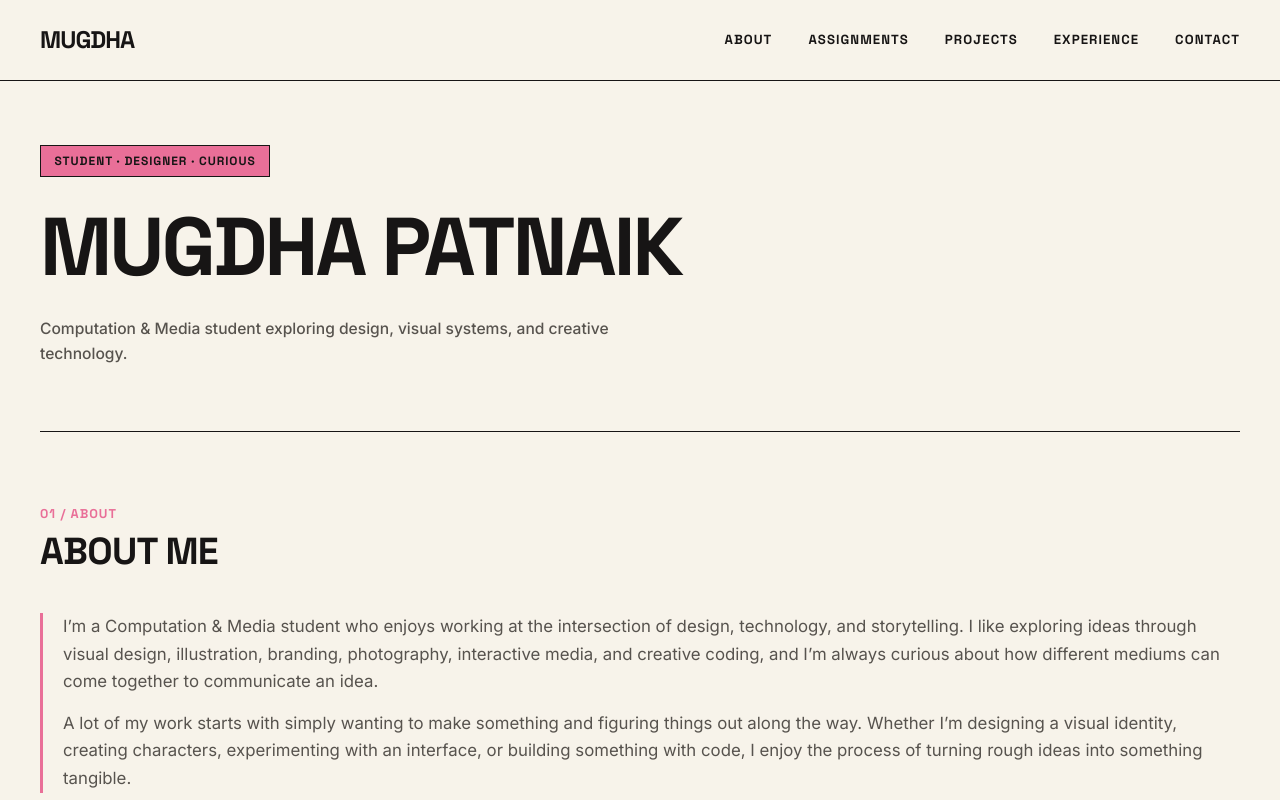
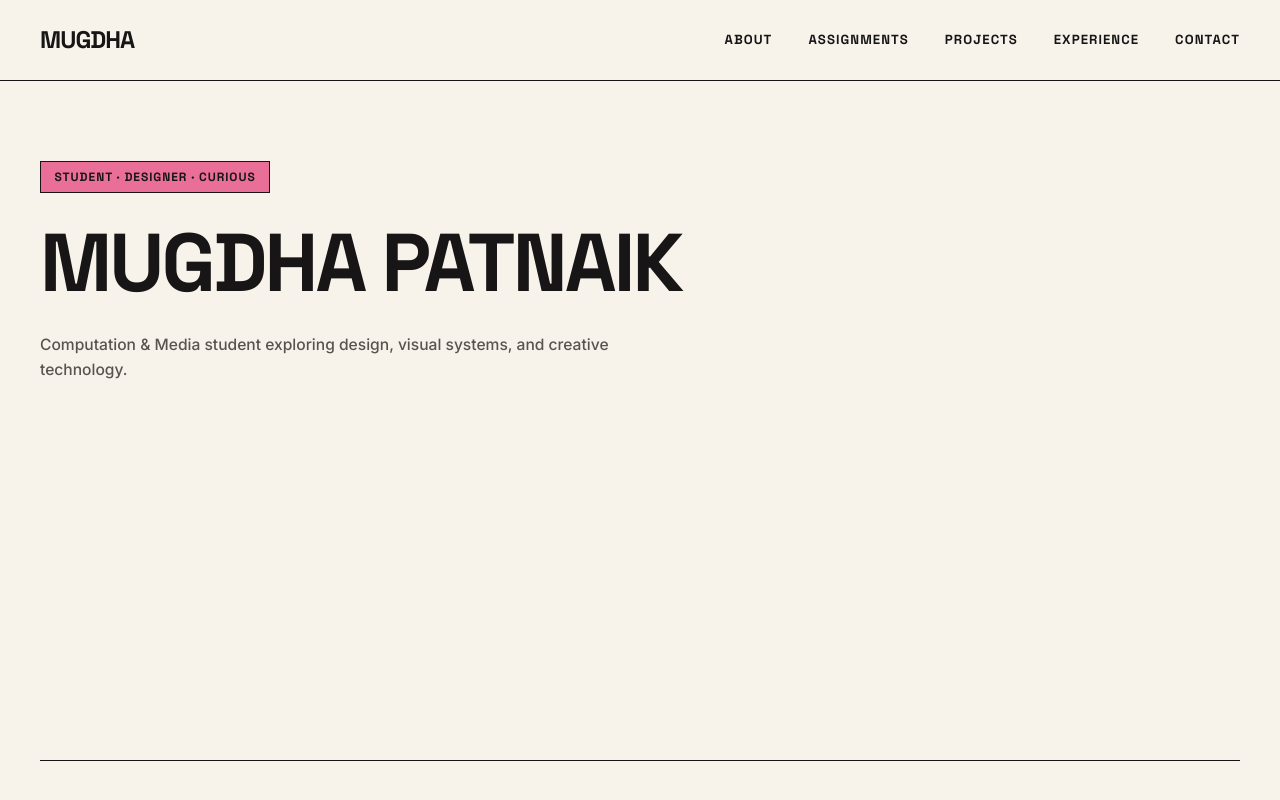
Before and after one commit to 1112mugdha/portfolio, a React (Vite) app: page / in a window 1280 px wide. Shown: the top 800 px of the page. Built offline with nearby package versions, Linux system fonts and the light colour scheme.

Commit message:
Increase Hero section min-height to 85vh to fill the first browser viewport

```diff
--- a/public/404.html
+++ b/public/404.html
@@ -10,8 +10,8 @@
     <link rel="preconnect" href="https://fonts.googleapis.com">
     <link rel="preconnect" href="https://fonts.gstatic.com" crossorigin>
     <link href="https://fonts.googleapis.com/css2?family=Inter:wght@400;500;600;700&family=Space+Grotesk:wght@500;600;700&display=swap" rel="stylesheet">
-    <script type="module" crossorigin src="/portfolio/assets/index-XLgGMJXl.js"></script>
-    <link rel="stylesheet" crossorigin href="/portfolio/assets/index-Col5nuxH.css">
+    <script type="module" crossorigin src="/portfolio/assets/index-DfFHkonm.js"></script>
+    <link rel="stylesheet" crossorigin href="/portfolio/assets/index-BYypFT_U.css">
   </head>
   <body>
     <div id="root"></div>
--- a/src/index.css
+++ b/src/index.css
@@ -323,10 +323,11 @@ p {
 .hero-section {
   display: flex;
   flex-direction: column;
-  justify-content: center;
+  justify-content: flex-start;
   position: relative;
-  padding-top: 4rem;
-  padding-bottom: 4rem;
+  min-height: 85vh;
+  padding-top: 5rem;
+  padding-bottom: 3rem;
   border-bottom: 1.5px solid #171515;
 }
 
```
